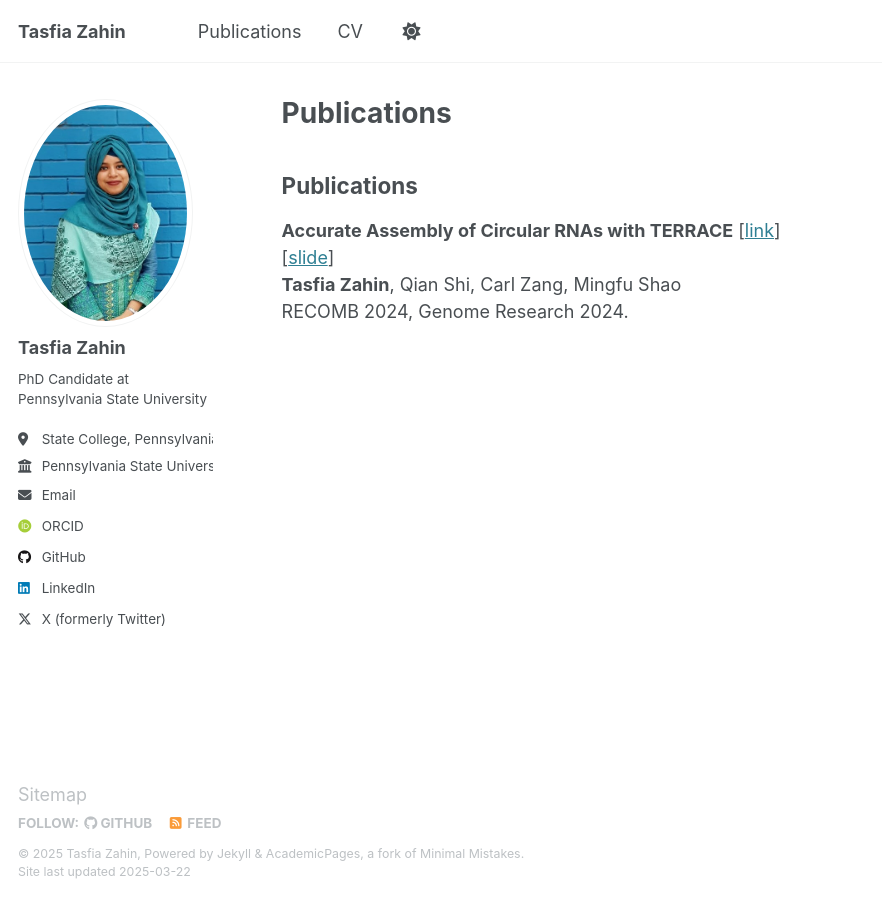
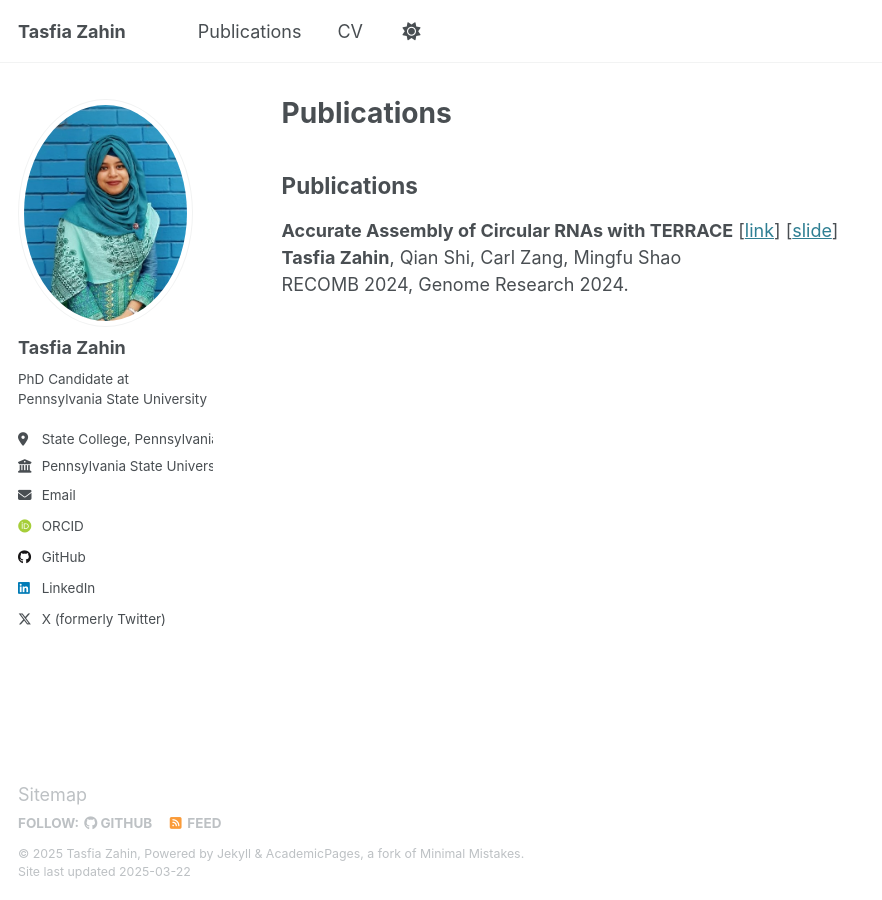
Before and after one commit to TasfiaZahin/TasfiaZahin.github.io, a Jekyll site: the page built from _pages/publications.html, in a window 1280 px wide. Shown: the whole page, without its empty margins (0-882 px from the left). Built offline with Jekyll 4.4.1, drawn with Linux system fonts in a browser that asks for light colours; some web fonts are replaced.

```diff
--- a/_pages/publications.html
+++ b/_pages/publications.html
@@ -49,8 +49,8 @@ author_profile: true
   <div class="publication-item">
     <p>
       <strong>Accurate Assembly of Circular RNAs with TERRACE</strong>
-      [<a href="https://genome.cshlp.org/content/34/9/1365" target="_blank">link</a>]<br>
-      [<a href="/files/slides1.pdf" target="_blank">slide</a>]<br>
+      [<a href="https://genome.cshlp.org/content/34/9/1365" target="_blank">link</a>]
+      [<a href="https://your-slide-link.com" target="_blank">slide</a>]<br>
       <strong>Tasfia Zahin</strong>, Qian Shi, Carl Zang, Mingfu Shao<br>
       RECOMB 2024, Genome Research 2024.
     </p>
```
